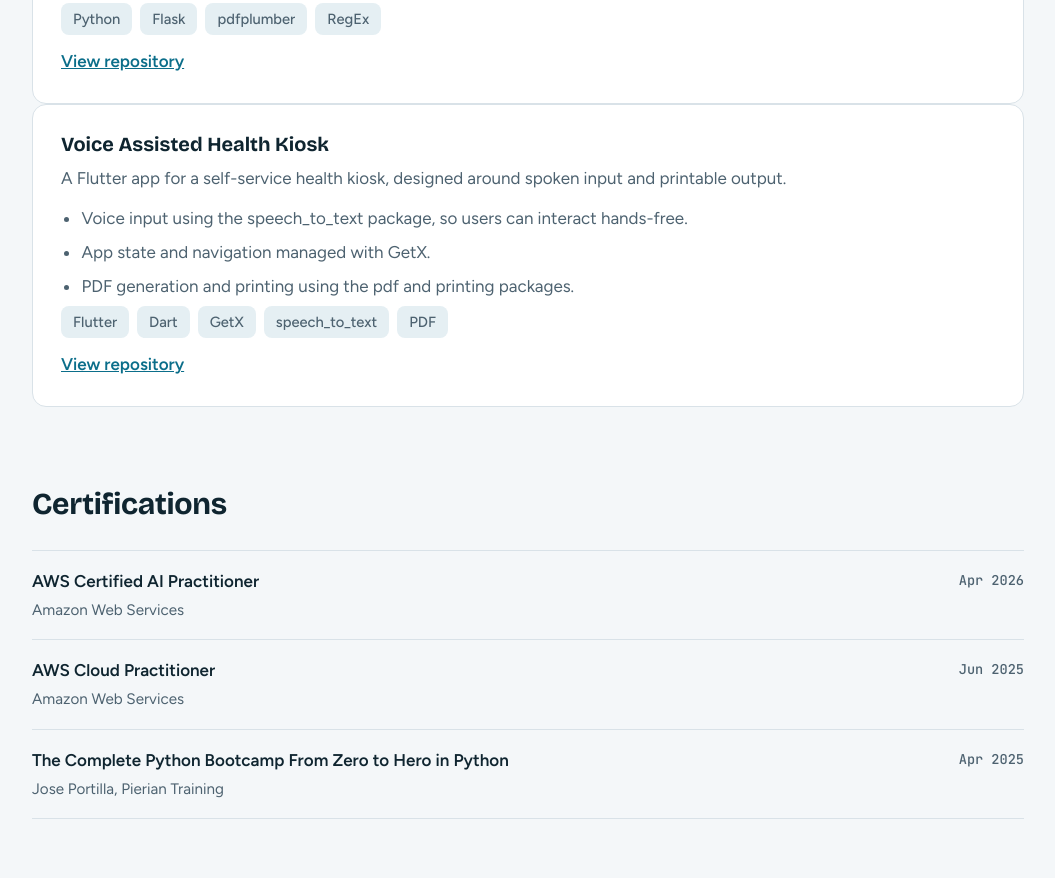
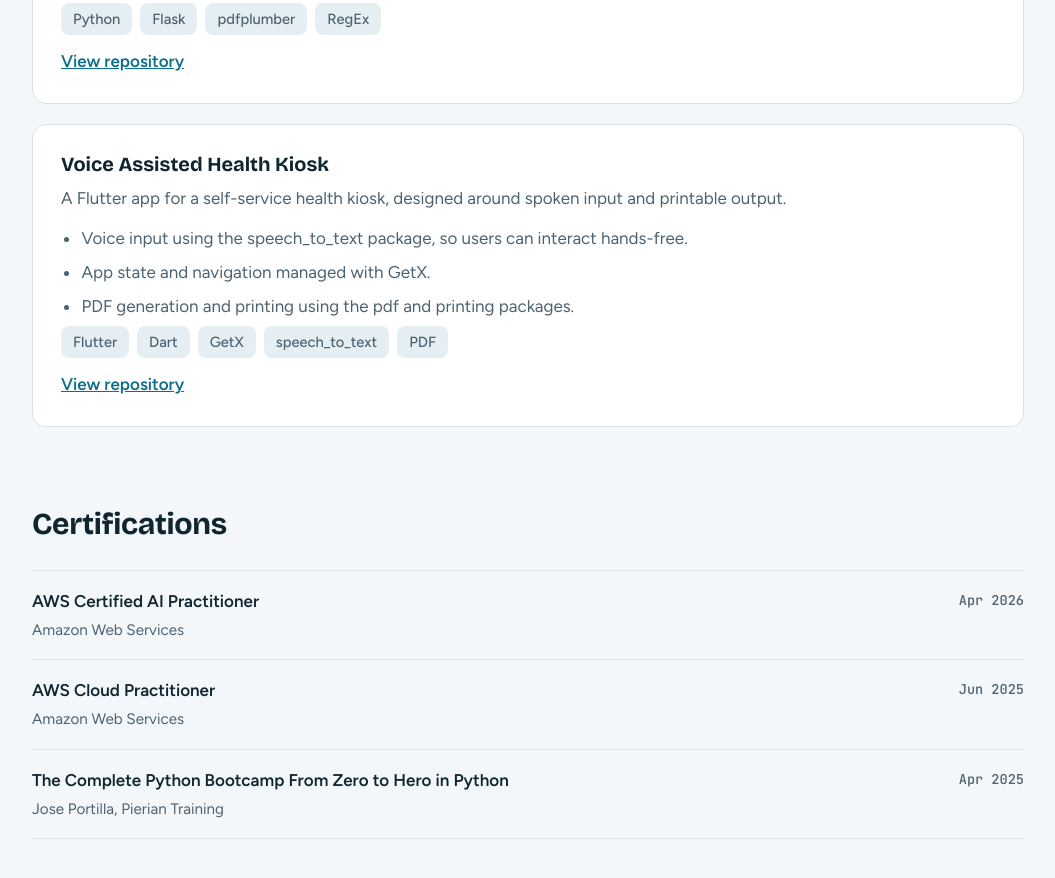
Before and after one commit to SKshahidali/portfolio, a plain HTML site: page index.html in a window 1280 px wide. Shown: the part 2802-3680 px from the top of the page, without its empty margins (112-1167 px from the left). Drawn offline with nearby package versions, Linux system fonts and the light colour scheme.

Commit message:
Fix formatting and add margin to project section

```diff
--- a/style.css
+++ b/style.css
@@ -91,6 +91,7 @@ ul{padding-left:1.2em;margin:0}
 .project>p{color:var(--muted);margin:0 0 12px}
 .tags{display:flex;flex-wrap:wrap;gap:8px;margin:18px 0 16px}
 .link{font-weight:600}
+.project+.project{margin-top:20px}
 
 .certs{list-style:none;padding:0;margin:0;border-top:1px solid var(--line)}
 .certs li{display:flex;justify-content:space-between;gap:20px;padding:16px 0;border-bottom:1px solid var(--line)}
```
